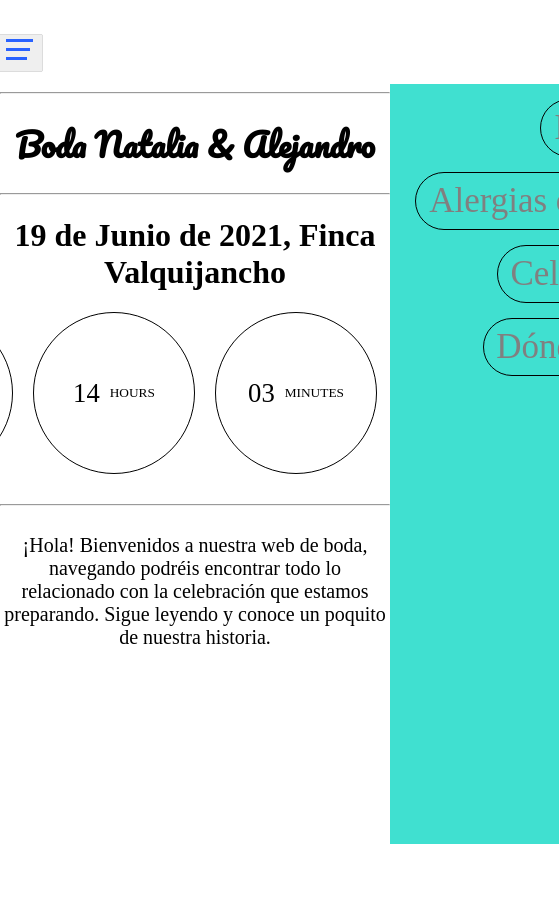
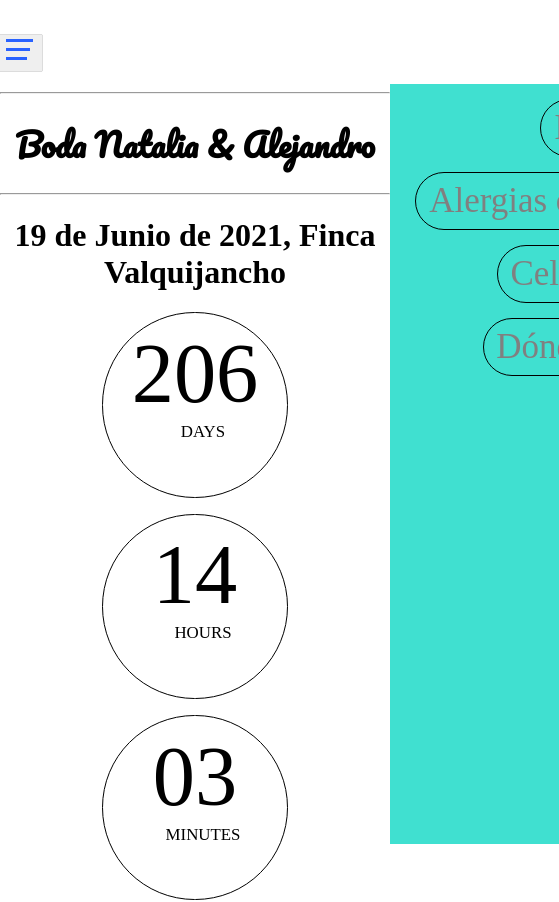
Before and after one commit to alejito10/boda-app, a React (Create React App) app: page / in a window 390 px wide. Shown: the top 902 px of the page, 559 px wide, since content can reach past the window. Before the commit the page ends 844 px from the top, so only its background shows below. Built offline with nearby package versions, Linux system fonts and the light colour scheme.

Commit message:
cambio a responsive de la cuenta atras

```diff
--- a/src/shared/components/cuentaAtras/cuentaAtras.css
+++ b/src/shared/components/cuentaAtras/cuentaAtras.css
@@ -4,27 +4,47 @@
     display: flex;
     justify-content: center;
     margin-bottom: 30px;
+    text-align: center;
 }
 .fecha{
     text-align: center;
 }
 .time-section{
+    width: 10rem;
+	height: 10rem;
     margin-left: 20px;
     border: 1px solid;
     border-color: black;
     border-radius: 50%;
-    min-width: 10rem;
-    min-height: 10rem;
     justify-content: center;
 	align-items: center;
 	text-align: center;
     display: flex;
+    padding: 3vw;
 }
 .time{
     display: flex;
-    font-size: 20pt;
+    font-size: 10vh;
 }
 .time-text{
     display: flex;
-    margin-left: 10px;
+    margin-left: 1rem;
+    font-size: 2vh;
 }
+@media (max-width: 600px){
+    .countdown-wrapper{
+        display: block;
+    }
+    .time-section{
+        display: block;
+        margin-top: 1rem;
+        margin-left: auto;
+        margin-right: auto;
+    }
+    .time-text{
+        display: block;
+    }
+    .time{
+        display: block;
+    }
+}
```
Also changed, not shown: 1 other file (tests, documents, lock files or other folders).
